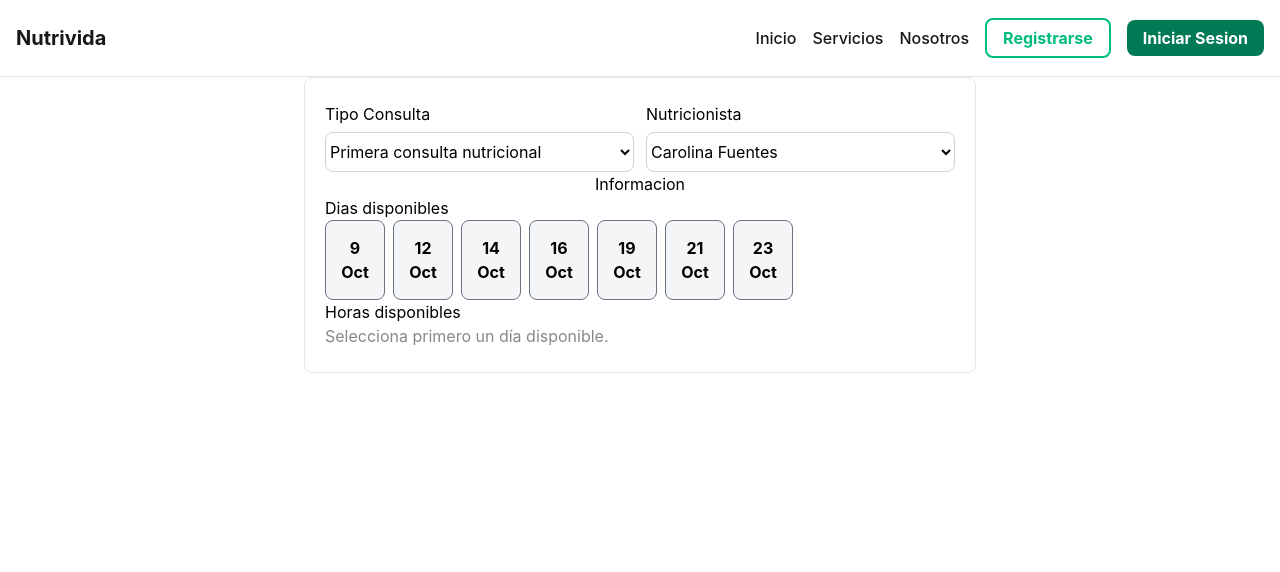
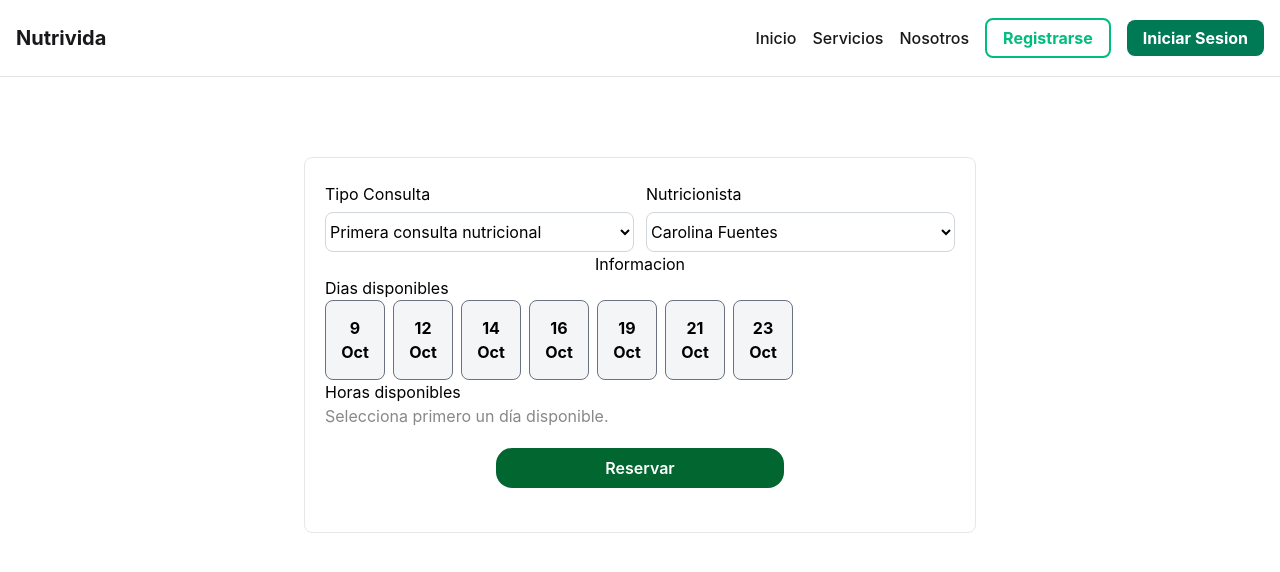
Before and after one commit to macayul-boop/Nutrivida, a React (Vite) app in the folder nutrivida/: page /reservar in a window 1280 px wide. Shown: the top 572 px of the page. Built offline with nearby package versions, Linux system fonts and the light colour scheme.

Commit message:
Se agrego validacion y se creo json para enviar

```diff
--- a/nutrivida/src/componente/FormularioCrearReserva.jsx
+++ b/nutrivida/src/componente/FormularioCrearReserva.jsx
@@ -29,6 +29,7 @@ function FormularioCrearReserva(){
     const [tipoConsultaId, setTipoConsultaId] = useState(tipoConsultas[0].id)
     const [fechaReserva, setFechaReserva] = useState(null)
     const [horaReserva, setHoraReserva] = useState(null);
+    const [error, setError] = useState({})
 
     const nutricionistaSeleccionado = nutricionistas.find(
         (n) => n.id === Number(nutricionistaId)
@@ -52,8 +53,44 @@ function FormularioCrearReserva(){
         setHoraReserva(null); // Limpiamos la hora al cambiar de día
     };
 
+    const crearReserva = (e)=>{
+        e.preventDefault()
+
+        let nuevosErrores = {}
+
+        if(fechaReserva == null){
+            nuevosErrores.fecha = 'Selecciona un dia'
+        }
+
+        if(horaReserva == null){
+            nuevosErrores.hora = 'Selecciona una hora'
+        }
+
+        setError(nuevosErrores)
+
+        if(Object.keys(nuevosErrores).length === 0){
+
+            const sesion_activa = JSON.parse(localStorage.getItem('sesion_activa'));
+
+            const datos = {
+                idNutricionista: nutricionistaId,
+                idConsulta: tipoConsultaId,
+                idCliente: sesion_activa.id,
+                fechaReserva: fechaReserva.toLocaleDateString(),
+                horaReserva: horaReserva
+            }
+
+            setError({})
+            setFechaReserva(null)
+            setHoraReserva(null)
+            console.log(datos)
+        }else{
+            console.log("Hay un error")
+        }
+    }
+
     return(
-        <form className=" max-w-2xl mx-auto px-5 py-6 border border-gray-200 rounded-lg">
+        <form className=" max-w-2xl mx-auto mt-5 md:mt-20 px-5 py-6 border border-gray-200 rounded-lg">
             <section className="grid grid-cols-1 sm:grid-cols-2 gap-3">
                 <div className="flex flex-col gap-1.5">
                     <label>Tipo Consulta</label>
@@ -93,9 +130,15 @@ function FormularioCrearReserva(){
                 />
             </section>
 
-            {fechaReserva && (
-                <p>Fecha elegida: {fechaReserva.toLocaleDateString()}</p>
-            )}
+           <section className="flex justify-center py-5">
+                <button onClick={(e)=> crearReserva(e)} className="max-w-2xs bg-green-800 w-full rounded-2xl py-2 px-4 text-white font-semibold">
+                    Reservar
+                </button>
+           </section>
+           <section className="flex justify-center">
+                {error && <span className="text-red-500 text-center">{error.fecha}</span>}
+                {error && <span className="text-red-500 text-center">{error.dia}</span>}
+           </section>
         </form>
     )
 
--- a/nutrivida/src/pages/cliente/ReservarCliente.jsx
+++ b/nutrivida/src/pages/cliente/ReservarCliente.jsx
@@ -3,7 +3,9 @@ import FormularioCrearReserva from "../../componente/FormularioCrearReserva"
 function ReservarCliente(){
 
     return(
-        <FormularioCrearReserva/>
+        <div className="px-5">
+            <FormularioCrearReserva/>
+        </div>
     )
 }
 
```
